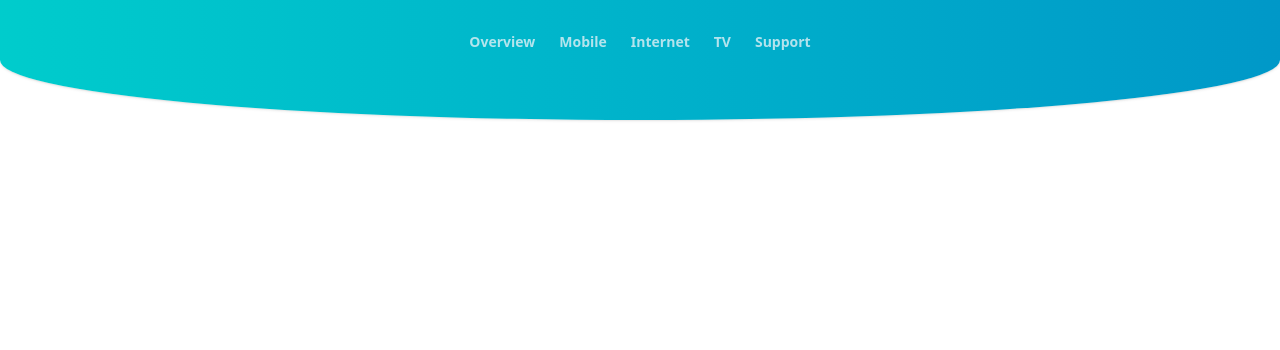
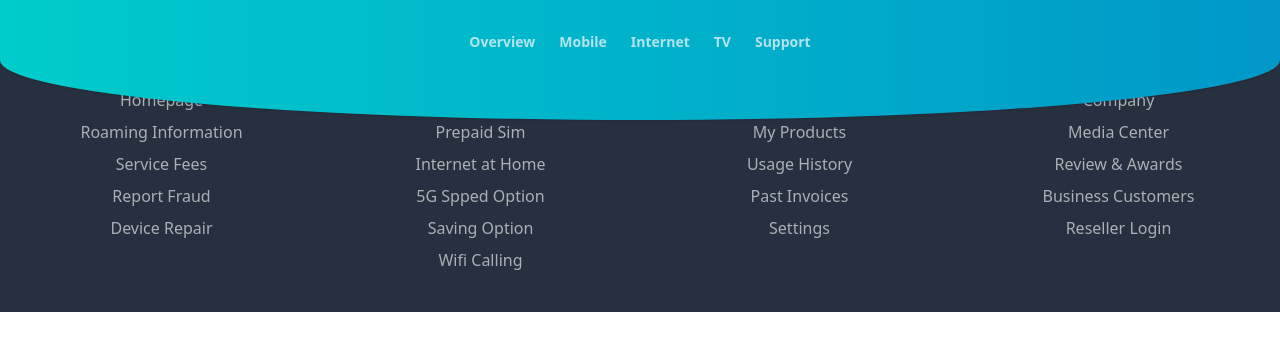
Before and after one commit to AbdelhakLabyadh/challenge, an Angular app: page / in a window 1280 px wide. Shown: the top 350 px of the page. Built offline with nearby package versions, Linux system fonts and the light colour scheme.

Commit message:
Adding Footer

```diff
--- a/src/app/app.component.html
+++ b/src/app/app.component.html
@@ -1,3 +1,7 @@
-<app-header></app-header>
-
-<router-outlet />
+<div class="flex flex-col w-full">
+    <app-header></app-header>
+      <div>
+        <router-outlet></router-outlet>
+      </div>
+    <app-footer></app-footer>
+  </div>
--- a/src/app/app.component.ts
+++ b/src/app/app.component.ts
@@ -1,10 +1,11 @@
 import { Component } from '@angular/core';
 import { RouterOutlet } from '@angular/router';
 import { HeaderComponent } from "./header/header.component";
+import { FooterComponent } from "./footer/footer.component";
 
 @Component({
   selector: 'app-root',
-  imports: [RouterOutlet, HeaderComponent],
+  imports: [RouterOutlet, HeaderComponent, FooterComponent],
   templateUrl: './app.component.html',
 })
 export class AppComponent {
--- /dev/null
+++ b/src/app/footer/footer.component.html
@@ -0,0 +1,47 @@
+<footer class="bg-[#27303E] text-[#AAB0B4]">
+    <div class="container mx-auto py-10 px-4">
+        <div class="grid md:grid-cols-12 grid-cols-1 gap-7">
+            <div class="lg:col-span-3 md:col-span-4 col-span-12 text-center">
+                <h5 class="tracking-wide text-white font-bold">Quick Links</h5>
+                <ul class="list-none mt-6 space-y-2">
+                    <li class="hover:text-gray-600 transition-all duration-500 ease-in-out">Homepage</li>
+                    <li class="hover:text-gray-600 transition-all duration-500 ease-in-out">Roaming Information</li>
+                    <li class="hover:text-gray-600 transition-all duration-500 ease-in-out">Service Fees</li>
+                    <li class="hover:text-gray-600 transition-all duration-500 ease-in-out">Report Fraud</li>
+                    <li class="hover:text-gray-600 transition-all duration-500 ease-in-out">Device Repair</li>
+                </ul>
+            </div>
+            <div class="lg:col-span-3 md:col-span-4 col-span-12 text-center">
+                <h5 class="tracking-wide text-white font-bold">Offers</h5>
+                <ul class="list-none mt-6 space-y-2">
+                    <li class="hover:text-gray-600 transition-all duration-500 ease-in-out">Mobile Plans</li>
+                    <li class="hover:text-gray-600 transition-all duration-500 ease-in-out">Prepaid Sim</li>
+                    <li class="hover:text-gray-600 transition-all duration-500 ease-in-out">Internet at Home</li>
+                    <li class="hover:text-gray-600 transition-all duration-500 ease-in-out">5G Spped Option</li>
+                    <li class="hover:text-gray-600 transition-all duration-500 ease-in-out">Saving Option</li>
+                    <li class="hover:text-gray-600 transition-all duration-500 ease-in-out">Wifi Calling</li>
+                </ul>
+            </div>
+            <div class="lg:col-span-3 md:col-span-4 col-span-12 text-center">
+                <h5 class="tracking-wide text-white font-bold">My yallo</h5>
+                <ul class="list-none mt-6 space-y-2">
+                    <li class="hover:text-gray-600 transition-all duration-500 ease-in-out">Account Login</li>
+                    <li class="hover:text-gray-600 transition-all duration-500 ease-in-out">My Products</li>
+                    <li class="hover:text-gray-600 transition-all duration-500 ease-in-out">Usage History</li>
+                    <li class="hover:text-gray-600 transition-all duration-500 ease-in-out">Past Invoices</li>
+                    <li class="hover:text-gray-600 transition-all duration-500 ease-in-out">Settings</li>
+                </ul>
+            </div>
+            <div class="lg:col-span-3 md:col-span-4 col-span-12 text-center">
+                <h5 class="tracking-wide text-white font-bold">About yallo</h5>
+                <ul class="list-none mt-6 space-y-2">
+                    <li class="hover:text-gray-600 transition-all duration-500 ease-in-out">Company</li>
+                    <li class="hover:text-gray-600 transition-all duration-500 ease-in-out">Media Center</li>
+                    <li class="hover:text-gray-600 transition-all duration-500 ease-in-out">Review & Awards</li>
+                    <li class="hover:text-gray-600 transition-all duration-500 ease-in-out">Business Customers</li>
+                    <li class="hover:text-gray-600 transition-all duration-500 ease-in-out">Reseller Login</li>
+                </ul>
+            </div>
+        </div>
+    </div>
+</footer>
```
Also changed, not shown: src/app/footer/footer.component.ts (added, +10 -0 lines), 1 other file (tests, documents, lock files or other folders).
